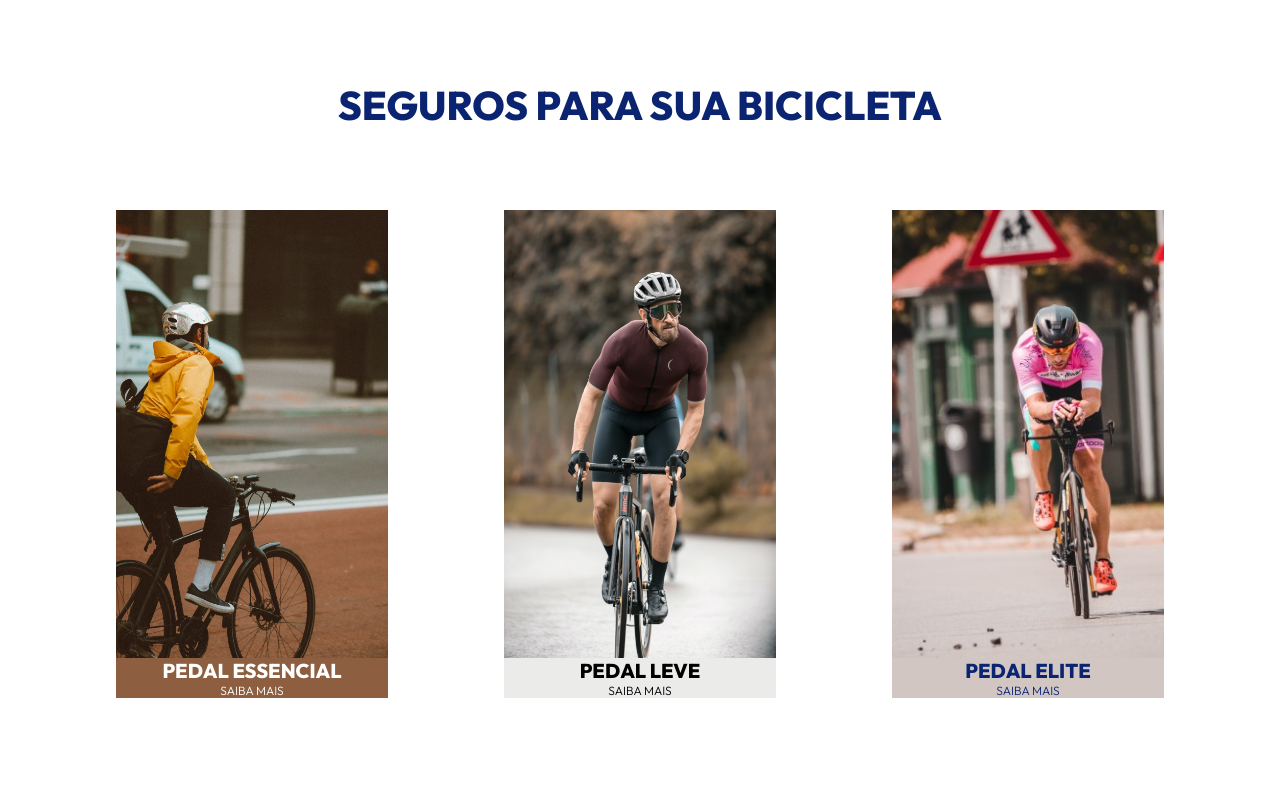
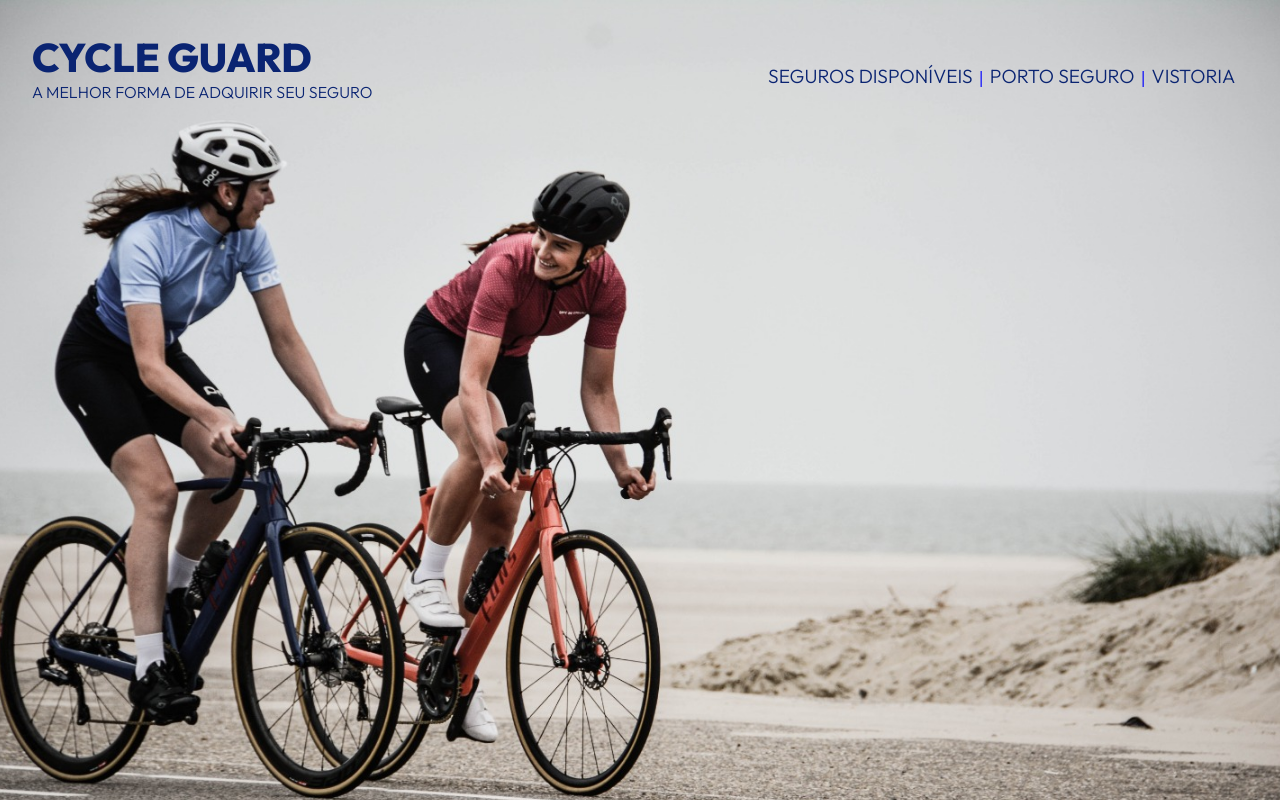
Before and after one commit to Rennan-Ferreira/cycle-Guard-Sprint4, a Next.js app: page /homeDois in a window 1280 px wide. Shown: the top 800 px of the page. Built offline with nearby package versions, Linux system fonts and the light colour scheme; a web font is replaced by a local one.

Commit message:
Adicionando rotas alternativas com condição dependendo de qual página o usuário está acessando

```diff
--- a/package.json
+++ b/package.json
@@ -12,6 +12,7 @@
     "@fortawesome/free-brands-svg-icons": "^6.4.2",
     "@fortawesome/react-fontawesome": "^0.2.0",
     "next": "14.0.1",
+    "next-navigation": "^1.0.6",
     "react": "^18",
     "react-dom": "^18"
   },
--- a/src/app/(pages)/homeDois/page.jsx
+++ b/src/app/(pages)/homeDois/page.jsx
@@ -1,11 +1,15 @@
+import Cabecalho from '@/components/cabecalho/Cabecalho';
+import Rodape from '@/components/rodape/Rodape';
 import Image from 'next/image';
 import Link from "next/link";
 
 export default function HomeDois() {
+    const isVistoria = true;
   return (
-
+<>
+    <Cabecalho isVistoria={isVistoria}/>
     <section>
-        <h3 className="titulo-section-home">SEGUROS PARA SUA BICICLETA</h3>
+        <h3 id="seguros" className="titulo-section-home">SEGUROS PARA SUA BICICLETA</h3>
 
         <div className="container-seguros-home">
             <div className="img-seguros-home">
@@ -34,7 +38,7 @@
             </button></Link>
         </div>
 
-        <div className="sobre-home">
+        <div className="sobre-home" id="porto-seguro">
             <h1>PORTO SEGURO</h1>
             <p>A Porto Seguro é uma empresa renomada no mercado de seguros, reconhecida pela sua qualidade e confiabilidade. Com mais de 70 anos de atuação, a empresa possui uma vasta gama de produtos que atendem às necessidades de seus clientes, desde seguros para automóveis e residências até seguros empresariais e de vida.
 A empresa se destaca pela sua capacidade de inovação, sempre buscando oferecer soluções diferenciadas e personalizadas para cada cliente. Além disso, a Porto Seguro conta com uma ampla rede de atendimento, que garante um atendimento rápido e eficiente em caso de sinistros.
@@ -42,5 +46,7 @@
 Um dos produtos oferecidos pela Porto Seguro é o seguro de bicicleta, uma opção cada vez mais procurada por ciclistas que querem garantir a proteção do seu meio de transporte. Com esse seguro, é possível ficar protegido em caso de roubo ou furto da bicicleta, além de contar com assistência 24 horas em caso de imprevistos durante o pedal. Esse seguro é uma excelente opção para quem valoriza a segurança e a tranquilidade na hora de pedalar, garantindo a proteção do patrimônio e a assistência necessária em caso de imprevistos. Com a Porto Seguro, o ciclista pode pedalar com a certeza de que estará protegido em qualquer situação</p>
         </div>
     </section>
+    <Rodape/>
+    </>
   )
 }
--- a/src/app/page.jsx
+++ b/src/app/page.jsx
@@ -4,9 +4,10 @@
 import Link from "next/link";
 
 export default function Home() {
+    const isHome1 = true;
     return (
         <>
-            <Cabecalho />
+         <Cabecalho isHome1={isHome1} />
             <section>
                 <h3 id="seguros" className="titulo-section-home">SEGUROS PARA SUA BICICLETA</h3>
 
--- a/src/components/cabecalho/Cabecalho.jsx
+++ b/src/components/cabecalho/Cabecalho.jsx
@@ -1,6 +1,11 @@
+'use client'
 import Link from "next/link";
 
-export default function Cabecalho() {
+export default function Cabecalho({ isHome1, isVistoria }) {
+  const linkHref = isHome1 ? "/login" : "/dadosCliente";
+  const linkText = isHome1 ? "LOGIN" : "VISTORIA";
+  const sobreNosText = isVistoria ? "PORTO SEGURO" : "SOBRE NÓS";
+
   return (
     <header className="cabecalho">
       <div className="logo-cabecalho">
@@ -9,17 +14,23 @@
           <p>A MELHOR FORMA DE ADQUIRIR SEU SEGURO</p>
         </Link>
       </div>
-        <div class="nav-links">
+      <div className="nav-links">
         <nav>
           <ul>
-                    <li><a href="#seguros">SEGUROS DISPONÍVEIS</a></li>
-                    <span>  |  </span>
-                    <li><a href="#sobre-nos">SOBRE NÓS</a></li>
-                    <span>  |  </span>
-                    <li><Link href="/login">LOGIN</Link></li>
+            <li>
+              <a href="#seguros">SEGUROS DISPONÍVEIS</a>
+            </li>
+            <span> | </span>
+            <li>
+              <a href={`#${isVistoria ? "porto-seguro" : "sobre-nos"}`}>{sobreNosText}</a>
+            </li>
+            <span> | </span>
+            <li>
+              <Link href={linkHref}>{linkText}</Link>
+            </li>
           </ul>
         </nav>
       </div>
     </header>
-  )
+  );
 }
```
Also changed, not shown: 1 other file (tests, documents, lock files or other folders). Lines whose indentation alone changed are shown as unchanged.
